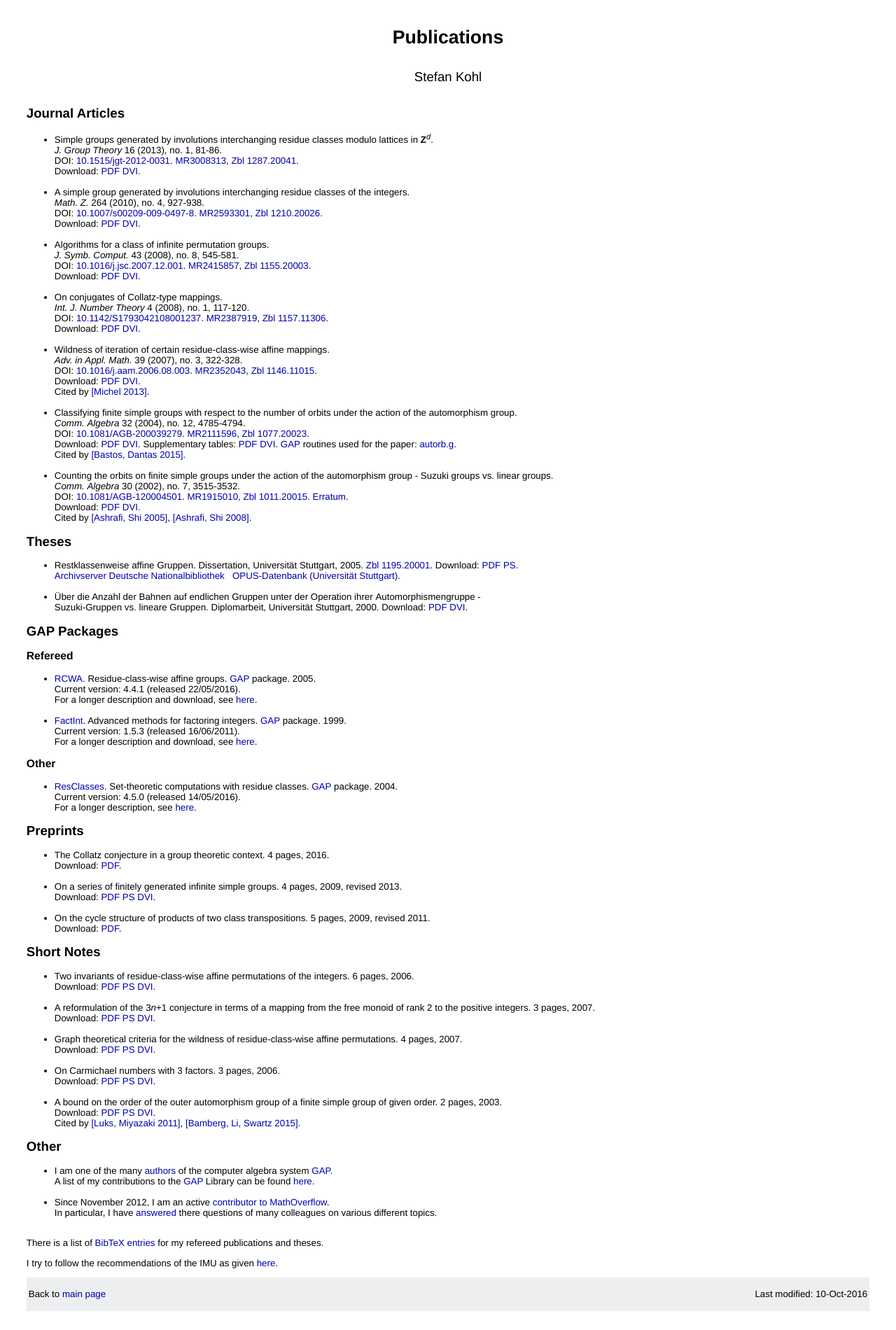
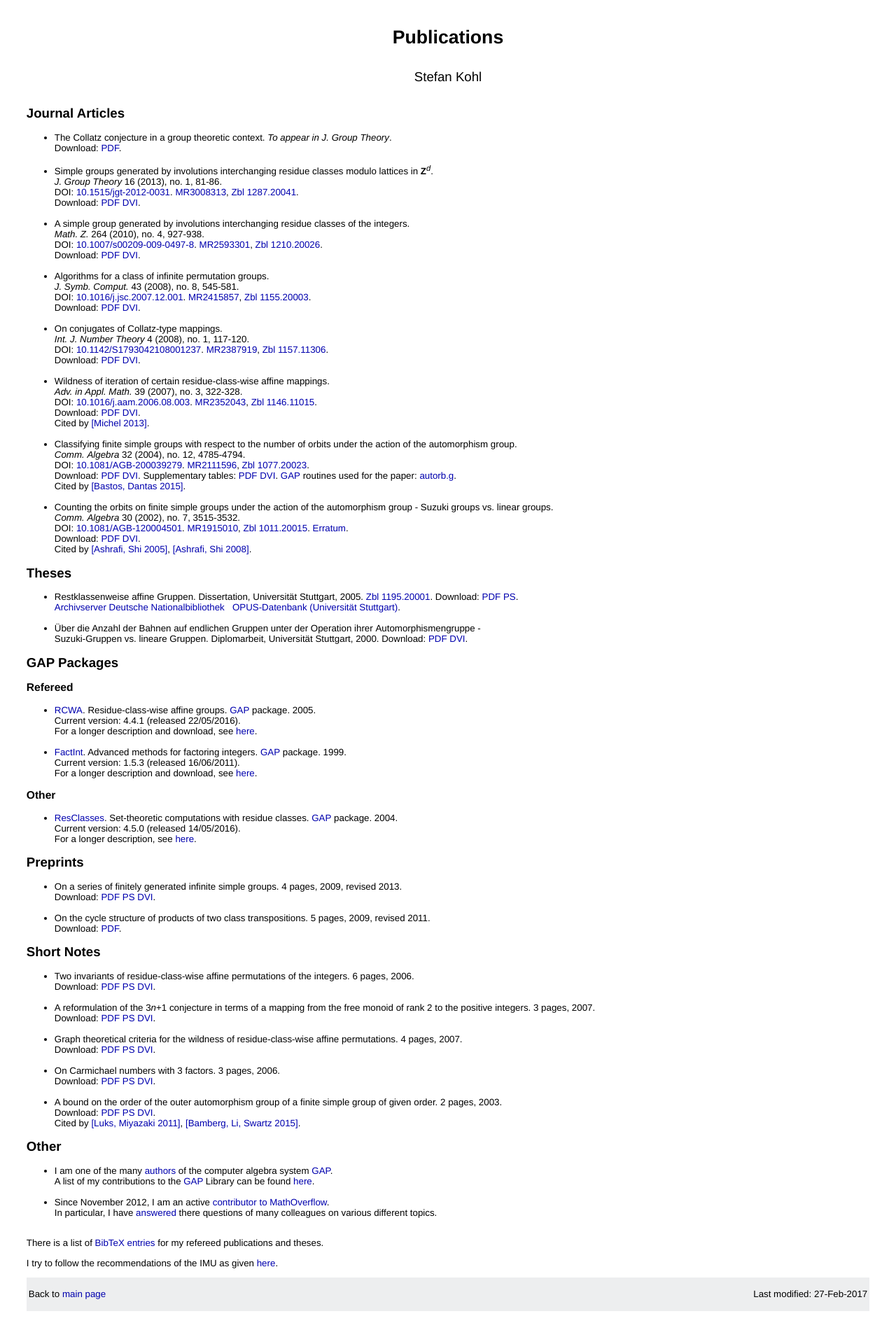
Before and after one commit to Stefan-Kohl/stefan-kohl.github.io, a plain HTML site: page publications_kohl.html in a window 1280 px wide. Shown: the whole page at 70% size. Drawn offline with Linux system fonts and the light colour scheme.

Commit message:
Add files via upload

```diff
--- a/publications_kohl.html
+++ b/publications_kohl.html
@@ -19,6 +19,11 @@
 <h2> Journal Articles </h2>
 
 <ul>
+  <li>
+    The Collatz conjecture in a group theoretic context. <em>To appear in J. Group Theory</em>. <br />
+    Download:&nbsp;<a href = "articles/collatzgroups.pdf">PDF</a>.
+    <br /> <br />
+  </li>
   <li>
     Simple groups generated by involutions interchanging residue classes modulo lattices in <b>Z</b><sup><em>d</em></sup>. <br />
     <em>J. Group Theory</em> 16 (2013), no. 1, 81-86. <br />
@@ -146,11 +151,6 @@
 
 <ul>
   <li>
-    The Collatz conjecture in a group theoretic context. 4&nbsp;pages,&nbsp;2016. <br />
-    Download:&nbsp;<a href = "preprints/collatzgroups.pdf">PDF</a>.
-    <br /> <br />
-  </li>
-  <li>
     On a series of finitely generated infinite simple groups. 4&nbsp;pages,&nbsp;2009, revised 2013. <br />
     Download:&nbsp;<a href = "preprints/ctpz-v2.pdf">PDF</a>&nbsp;<a href = "preprints/ctpz-v2.ps">PS</a>&nbsp;<a href = "preprints/ctpz-v2.dvi">DVI</a>.
     <br /> <br />
@@ -214,7 +214,7 @@
 <table class = "footer" width = "100%" cellspacing = "1" cellpadding = "2"
        summary = "This table tells you the date of the last modification of this file.">
   <tr> <td> Back to <a class = "footer" href = "https://stefan-kohl.github.io/" target = "_parent">main page</a> </td>
-       <td> <p align = "right"> Last modified: 10-Oct-2016 </p> </td> </tr>
+       <td> <p align = "right"> Last modified: 27-Feb-2017 </p> </td> </tr>
 </table>
 
 </body>
```
Also changed, not shown: 1 other file.
